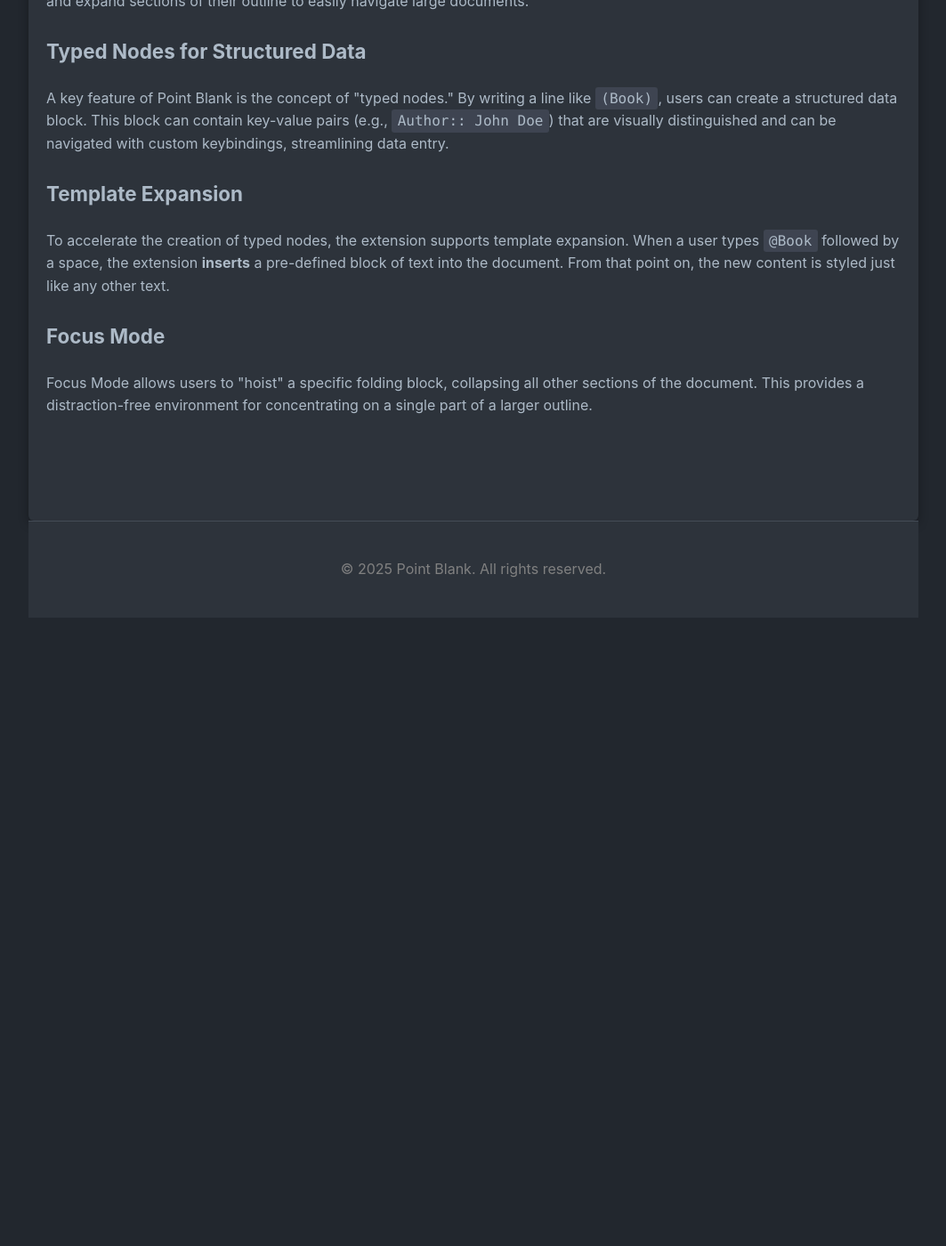
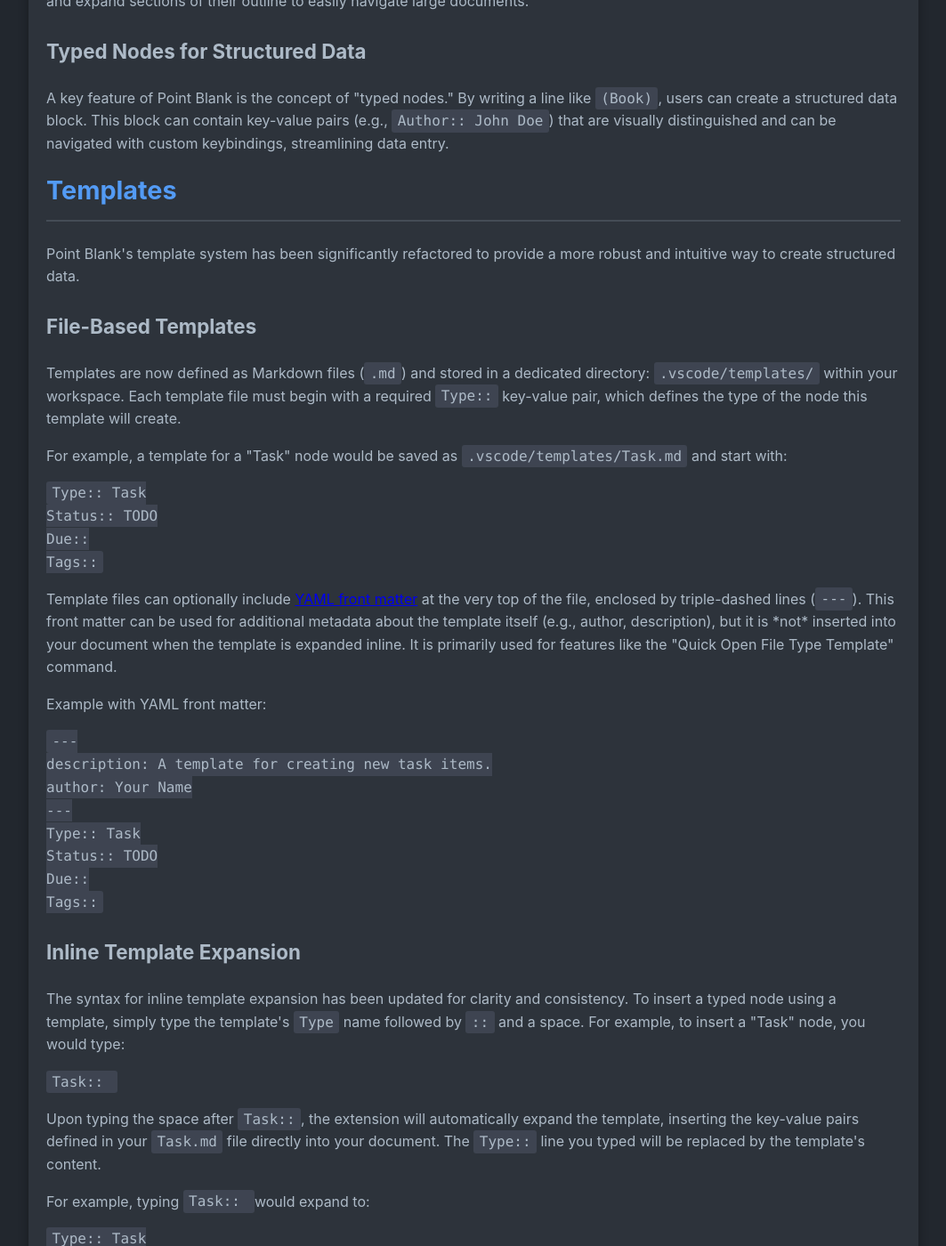
Before and after one commit to ryanncode/point-blank, a Jekyll site: the page built from docs/features.html, in a window 1280 px wide and 1400 px high, scrolled down 806 px. Shown: the whole window at 89% size, without its empty margins (108-1171 px from the left). Built offline with Jekyll 4.4.1, drawn with Linux system fonts in a browser that asks for light colours; a script that is not in the unit is left out; before the commit the page ends 1500 px from its top, so only the background shows below that; some of the changed text lies outside the part shown.

Commit message:
updating docs for 0.6.0 release

```diff
--- a/docs/features.html
+++ b/docs/features.html
@@ -24,8 +24,76 @@
     <h3>Typed Nodes for Structured Data</h3>
     <p>A key feature of Point Blank is the concept of "typed nodes." By writing a line like <code>(Book)</code>, users can create a structured data block. This block can contain key-value pairs (e.g., <code>Author:: John Doe</code>) that are visually distinguished and can be navigated with custom keybindings, streamlining data entry.</p>
 
-    <h3>Template Expansion</h3>
-    <p>To accelerate the creation of typed nodes, the extension supports template expansion. When a user types <code>@Book</code> followed by a space, the extension <strong>inserts</strong> a pre-defined block of text into the document. From that point on, the new content is styled just like any other text.</p>
+    <h2 id="templates">Templates</h2>
+    <p>
+      Point Blank's template system has been significantly refactored to provide
+      a more robust and intuitive way to create structured data.
+    </p>
+
+    <h3>File-Based Templates</h3>
+    <p>
+      Templates are now defined as Markdown files (<code>.md</code>) and stored
+      in a dedicated directory: <code>.vscode/templates/</code> within your
+      workspace. Each template file must begin with a required
+      <code>Type::</code> key-value pair, which defines the type of the node
+      this template will create.
+    </p>
+    <p>
+      For example, a template for a "Task" node would be saved as
+      <code>.vscode/templates/Task.md</code> and start with:
+    </p>
+    <pre><code class="language-markdown">Type:: Task
+Status:: TODO
+Due::
+Tags::
+</code></pre>
+    <p>
+      Template files can optionally include <a href="https://yaml.org/spec/1.2/spec.html#id2760373">YAML front matter</a>
+      at the very top of the file, enclosed by triple-dashed lines (<code>---</code>).
+      This front matter can be used for additional metadata about the template
+      itself (e.g., author, description), but it is *not* inserted into your
+      document when the template is expanded inline. It is primarily used for
+      features like the "Quick Open File Type Template" command.
+    </p>
+    <p>Example with YAML front matter:</p>
+    <pre><code class="language-markdown">---
+description: A template for creating new task items.
+author: Your Name
+---
+Type:: Task
+Status:: TODO
+Due::
+Tags::
+</code></pre>
+
+    <h3>Inline Template Expansion</h3>
+    <p>
+      The syntax for inline template expansion has been updated for clarity and
+      consistency. To insert a typed node using a template, simply type the
+      template's <code>Type</code> name followed by <code>::</code> and a space.
+      For example, to insert a "Task" node, you would type:
+    </p>
+    <pre><code class="language-markdown">Task:: </code></pre>
+    <p>
+      Upon typing the space after <code>Task::</code>, the extension will
+      automatically expand the template, inserting the key-value pairs defined
+      in your <code>Task.md</code> file directly into your document. The
+      <code>Type::</code> line you typed will be replaced by the template's
+      content.
+    </p>
+    <p>
+      For example, typing <code>Task:: </code> would expand to:
+    </p>
+    <pre><code class="language-markdown">Type:: Task
+Status:: TODO
+Due::
+Tags::
+</code></pre>
+    <p>
+      This new syntax ensures that the inserted content is always a clean list
+      of key-value pairs, without an extra "node type title line" that was
+      present in previous versions.
+    </p>
 
     <h3>Focus Mode</h3>
     <p>Focus Mode allows users to "hoist" a specific folding block, collapsing all other sections of the document. This provides a distraction-free environment for concentrating on a single part of a larger outline.</p>
--- a/package.json
+++ b/package.json
@@ -7,7 +7,7 @@
     "type": "git",
     "url": "https://github.com/ryanncode/point-blank"
   },
-  "version": "0.5.2",
+  "version": "0.6.0",
   "engines": {
     "vscode": "^1.100.0"
   },
```
Also changed, not shown: docs/commands.md (+1 -1 lines), docs/index.html (+11 -0 lines), CHANGELOG.md, README.md.
